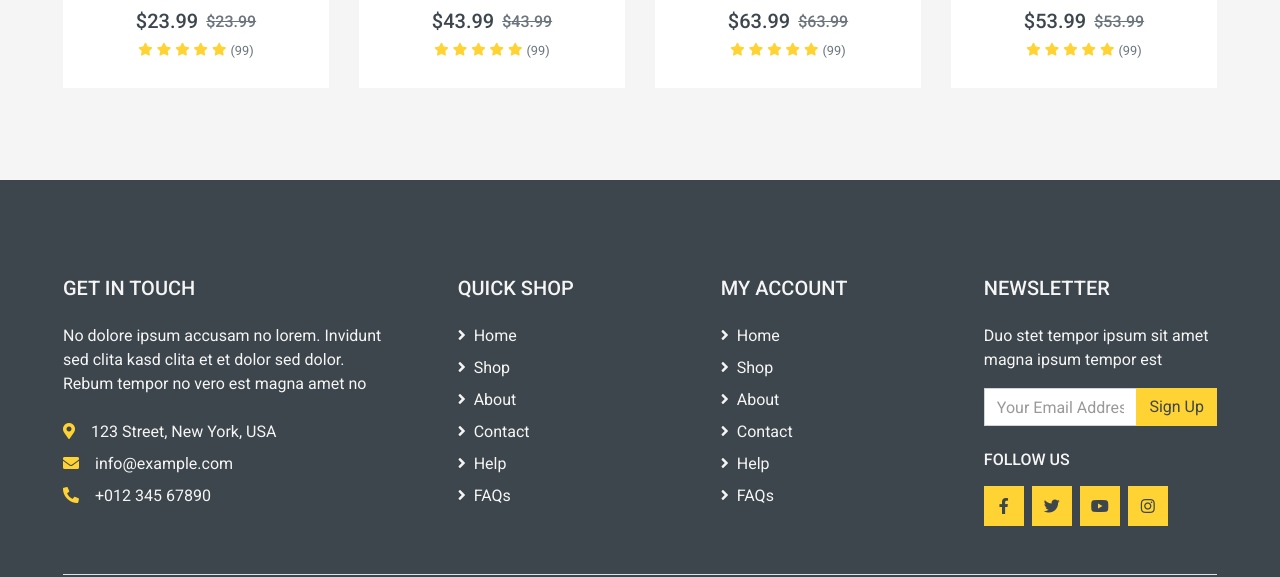
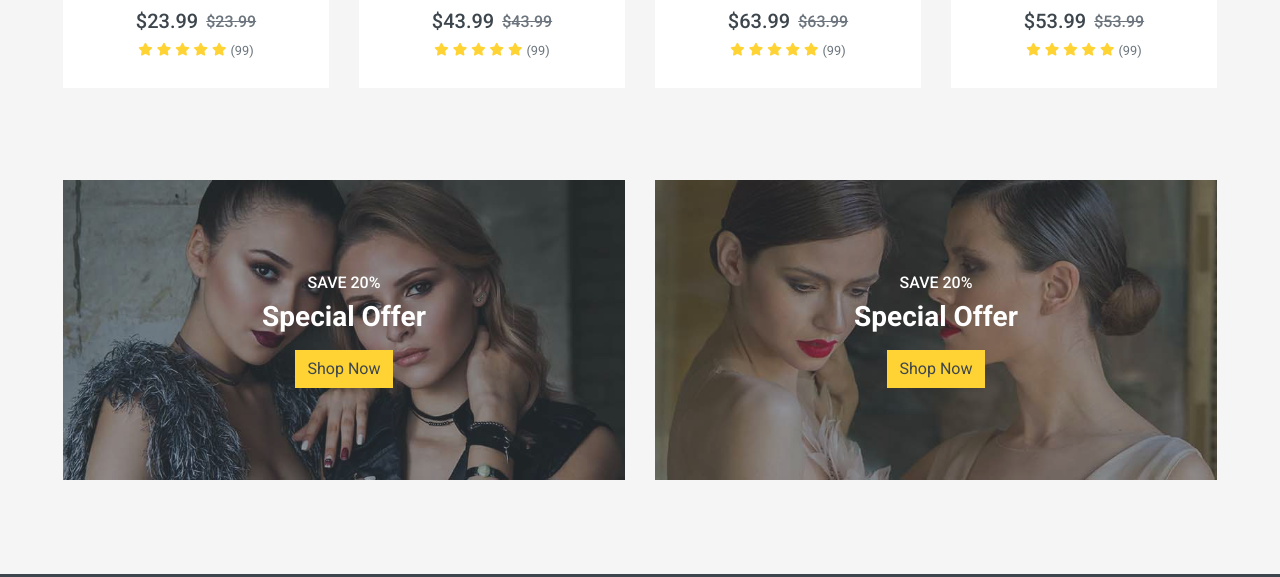
Before and after one commit to Rauf-pro/multiply-shop-react, a React (Create React App) app: page / in a window 1280 px wide. Shown: the part 2120-2697 px from the top of the page. Built offline with nearby package versions, Linux system fonts and the light colour scheme.

Commit message:
add: offers component

```diff
--- a/src/components/Offers.js
+++ b/src/components/Offers.js
@@ -1,7 +1,29 @@
-import React from 'react'
+import React from 'react';
+import { banner } from "../data/Data";
 
 export default function Offers() {
   return (
-    <div>Offers</div>
+    <>
+      <div className="container-fluid pt-5 pb-3">
+        <div className="row px-xl-5">
+          {banner.map((offer, index) => (
+            <div className="col-md-6" key={index}>
+              <div className="product-offer mb-30" style={{ height: "300px" }}>
+                <img className="img-fluid" src={offer.img} alt="img" />
+                <div className="offer-text">
+                  <h6 className="text-white text-uppercase">
+                    {offer.discount}
+                  </h6>
+                  <h3 className="text-white mb-3">{offer.title}</h3>
+                  <a href="" className="btn btn-primary">
+                    {offer.btn}
+                  </a>
+                </div>
+              </div>
+            </div>
+          ))}
+        </div>
+      </div>
+    </>
   )
 }
--- a/src/pages/HomePage/Home.js
+++ b/src/pages/HomePage/Home.js
@@ -3,6 +3,7 @@ import Banner from '../../components/Banner';
 import Features from '../../components/Features';
 import Categories from '../../components/Categories';
 import Product from '../../components/Product';
+import Offers from '../../components/Offers';
 
 export default function Home() {
   return (
@@ -11,6 +12,7 @@ export default function Home() {
       <Features/>
       <Categories/>
       <Product/>
+      <Offers/>
 
     </>
   )
```
